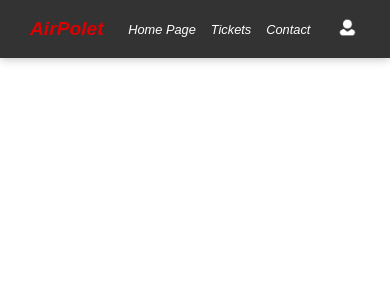
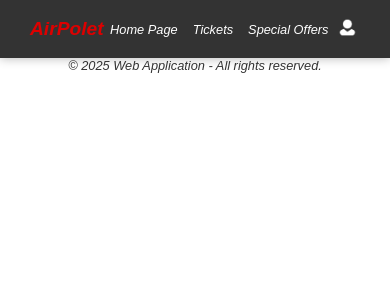
Before and after one commit to coderpeti/funny-airport, a Django app: template airport_app/users/templates/users/layout.html in a window 390 px wide. Shown: the top 300 px of the page. Run offline with Django 5.2, Linux system fonts and the light colour scheme; the template is opened without the code that fills it, so the values that code supplies are empty.

Commit message:
Footer Basic Style Setting

```diff
--- a/airport_app/users/static/users/layout.css
+++ b/airport_app/users/static/users/layout.css
@@ -10,6 +10,8 @@ body {
     font-family: Arial, sans-serif;
 }
 
+
+/* Header */
 /* Header style defaults */
 header {
     display: flex;
@@ -38,7 +40,7 @@ nav ul {
 }
 
 /* Style of header links */
-.header_link {
+.header-link {
     color: white;
     text-decoration: none;
     font-size: 1rem;
@@ -47,16 +49,24 @@ nav ul {
 }
 
 /* Style of header links on mouseover */
-.header_link:hover {
+.header-link:hover {
     text-decoration: none;
     transform: scale(1.1);
 }
 
 /* Profile button style */
-#profile_image {
-    border-radius: 50%;
+#profile-image {
+    border-radius: 100%;
     width: 30px;
     height: 30px;
+}
+
+/* Footer style */
+footer {
+    font-size: 1rem;
+    font-style: italic;
+    color: #333;
+    text-align: center;
 }
 
 /* Responsive settings */
@@ -69,17 +79,24 @@ nav ul {
         gap: 15px;
     }
 
-    .header_link {
+    .header-link {
         font-size: 0.8rem;
     }
 
-    .header_link:hover {
+    .header-link:hover {
         transform: scale(1.05);
     }
 
-    #profile_image {
+    #profile-image {
         border-radius: 100%;
         width: 25px;
         height: 25px;
     }
+
+    footer {
+        font-size: 0.8rem;
+        font-style: italic;
+        color: #333;
+        text-align: center;
+    }
 }
--- a/airport_app/users/templates/users/layout.html
+++ b/airport_app/users/templates/users/layout.html
@@ -21,18 +21,23 @@
             <div class="logo">AirPolet</div>
             <nav>
                 <ul>
-                    <li><a class="header_link">Home Page</a></li>
-                    <li><a class="header_link">Tickets</a></li>
-                    <li><a class="header_link">Contact</a></li>
+                    <li><a class="header-link" href="#">Home Page</a></li>
+                    <li><a class="header-link" href="#">Tickets</a></li>
+                    <li><a class="header-link" href="#">Special Offers</a></li>
                 </ul>
             </nav>
-            <a class="header_link">
-                <img id="profile_image" src="{% static 'users/profile.png' %}" alt="Profile">
+            <a class="header-link" href="#">
+                <img id="profile-image" src="{% static 'users/profile.png' %}" alt="Profile">
             </a>
         </header>
 
         {% block body %}
         {% endblock %}
+
+        <!-- Footer setting -->
+        <footer>
+            <p>&copy; 2025 Web Application - All rights reserved.</p>
+        </footer>
     </body>
 
 </html>
```
